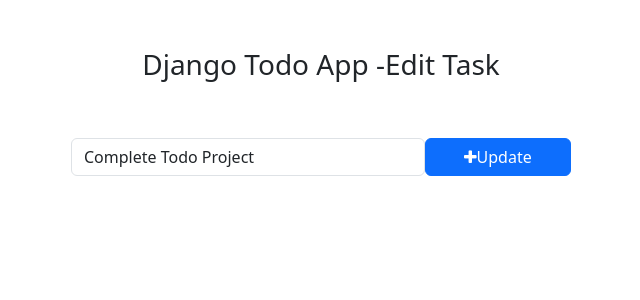
After one commit to GoddumuriRaju/ToDo-Django, a Django app: page /todos/edit_task/1/ in a window 1280 px wide. The commit adds this page. Shown: the top 300 px of the page, without its empty margins (319-959 px from the left). Run offline with Django 5.2, Linux system fonts and the light colour scheme; data comes from the database, SQL or seed files in the repository; both versions use the stored data as it was after the commit.

Commit message:
Todo app final commit

```diff
--- /dev/null
+++ b/templates/edit_task.html
@@ -0,0 +1,28 @@
+<!DOCTYPE html>
+<html lang="en">
+<head>
+    <meta charset="UTF-8">
+    <meta name="viewport" content="width=device-width, initial-scale=1.0">
+    <title>Edit Task -Django Todo App</title>
+
+        <!-- Bootstrap -->
+        <link href="https://cdn.jsdelivr.net/npm/bootstrap@5.3.0-alpha1/dist/css/bootstrap.min.css" rel="stylesheet" integrity="sha384-GLhlTQ8iRABdZLl6O3oVMWSktQOp6b7In1Zl3/Jr59b6EGGoI1aFkw7cmDA6j6gD" crossorigin="anonymous">
+        <script src="https://cdn.jsdelivr.net/npm/bootstrap@5.3.0-alpha1/dist/js/bootstrap.bundle.min.js" integrity="sha384-w76AqPfDkMBDXo30jS1Sgez6pr3x5MlQ1ZAGC+nuZB+EYdgRZgiwxhTBTkF7CXvN" crossorigin="anonymous"></script>
+        <!-- Font Awesome Icons -->
+        <link rel="stylesheet" href="https://cdnjs.cloudflare.com/ajax/libs/font-awesome/4.7.0/css/font-awesome.min.css">
+</head>
+<body>
+    <div class="container">
+        <h3 class="pt-5 pb-5 text-center"> Django Todo App -Edit Task </h3>
+        <form action="{% url 'edit_task' get_task.pk %}"  method="POST" style="width:500px; margin:auto;">
+            {% csrf_token %}
+            <div class="form-group">
+                <span style="display: flex;">
+                    <input type="text" name="task" class="form-control" placeholder="Add a task" value="{{ get_task.task }}">
+                    <button type="submit" class="btn btn-primary" style="width: 200px;"><i class="fa fa-plus"></i>Update</button>
+                </span>
+            </div>
+        </form>
+    </div>
+</body>
+</html>
--- a/todo_main/urls.py
+++ b/todo_main/urls.py
@@ -23,5 +23,5 @@ urlpatterns = [
     path('', views.home, name='home'),
 
     # To Do
-    path('todo/', include('todos.urls')),
+    path('todos/', include('todos.urls')),
 ]
--- a/todo_main/views.py
+++ b/todo_main/views.py
@@ -6,7 +6,10 @@ from todos.models import Task
 
 def home(request):
     tasks = Task.objects.filter(is_completed=False).order_by('-updated_at')
+
+    completed_tasks = Task.objects.filter(is_completed=True)
     context = {
         'tasks': tasks,
+        'completed_tasks': completed_tasks,
     }
     return render(request, 'home.html', context)
--- a/todos/urls.py
+++ b/todos/urls.py
@@ -2,5 +2,9 @@ from django.urls import path
 from . import views
 
 urlpatterns = [
-    path('addTask/', views.addTask, name='addTask')
+    path('addTask/', views.addTask, name='addTask'),
+    path('mark_as_done/<int:pk>/', views.mark_as_done, name='mark_as_done'),
+    path('edit_task/<int:pk>/', views.edit_task, name='edit_task'),
+    path('delete_task/<int:pk>/', views.delete_task, name='delete_task'),
+
  ]
--- a/todos/views.py
+++ b/todos/views.py
@@ -1,5 +1,5 @@
 from django.http import HttpResponse
-from django.shortcuts import redirect, render
+from django.shortcuts import get_object_or_404, redirect, render
 
 from .models import Task
 
@@ -7,3 +7,27 @@ def addTask(request):
     task = request.POST['task']
     Task.objects.create(task=task)
     return redirect('home')
+
+def mark_as_done(request, pk):
+    task = get_object_or_404(Task, pk=pk)
+    task.is_completed = True
+    task.save()
+    return redirect('home')
+
+def edit_task(request, pk):
+    get_task = get_object_or_404(Task, pk=pk)
+    if request.method == 'POST':
+        new_task = request.POST['task']
+        get_task.task = new_task
+        get_task.save()
+        return redirect('home')
+    else:
+        context = {
+            'get_task': get_task,
+        }
+        return render(request, 'edit_task.html',context)
+
+def delete_task(request, pk):
+    task = get_object_or_404(Task, pk=pk)
+    task.delete()
+    return redirect('home')
```
Also changed, not shown: templates/home.html (+6 -4 lines), db.sqlite3.
